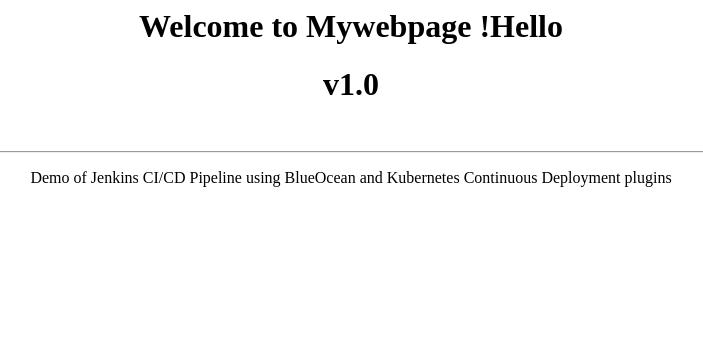
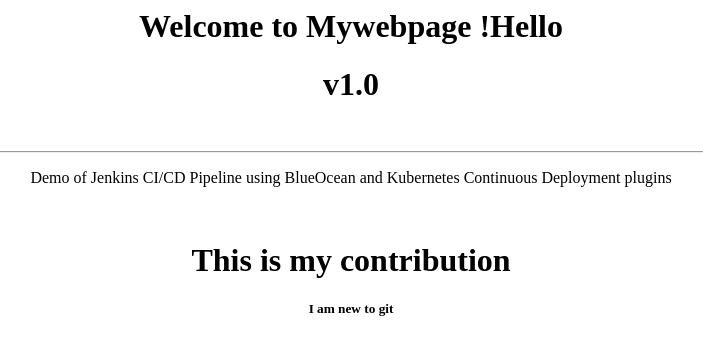
Before and after one commit to Swaru24/master, a plain HTML site: page index.html in a window 1280 px wide. Shown: the whole page, without its empty margins (289-992 px from the left). Drawn offline with Linux system fonts and the light colour scheme.

Commit message:
my second commit

```diff
--- a/index.html
+++ b/index.html
@@ -1,7 +1,10 @@
+
 <center>
 	      <h1>Welcome to Mywebpage !Hello</h1>
 	      <h1>v1.0</h1>
 	      <br><hr>
 	      <p>Demo of Jenkins CI/CD Pipeline using BlueOcean and Kubernetes Continuous Deployment plugins</p>
-
+              <br>
+	      <h1>This is my contribution</h1>
+	      <h5>I am new to git</h5>
 </center>
```
